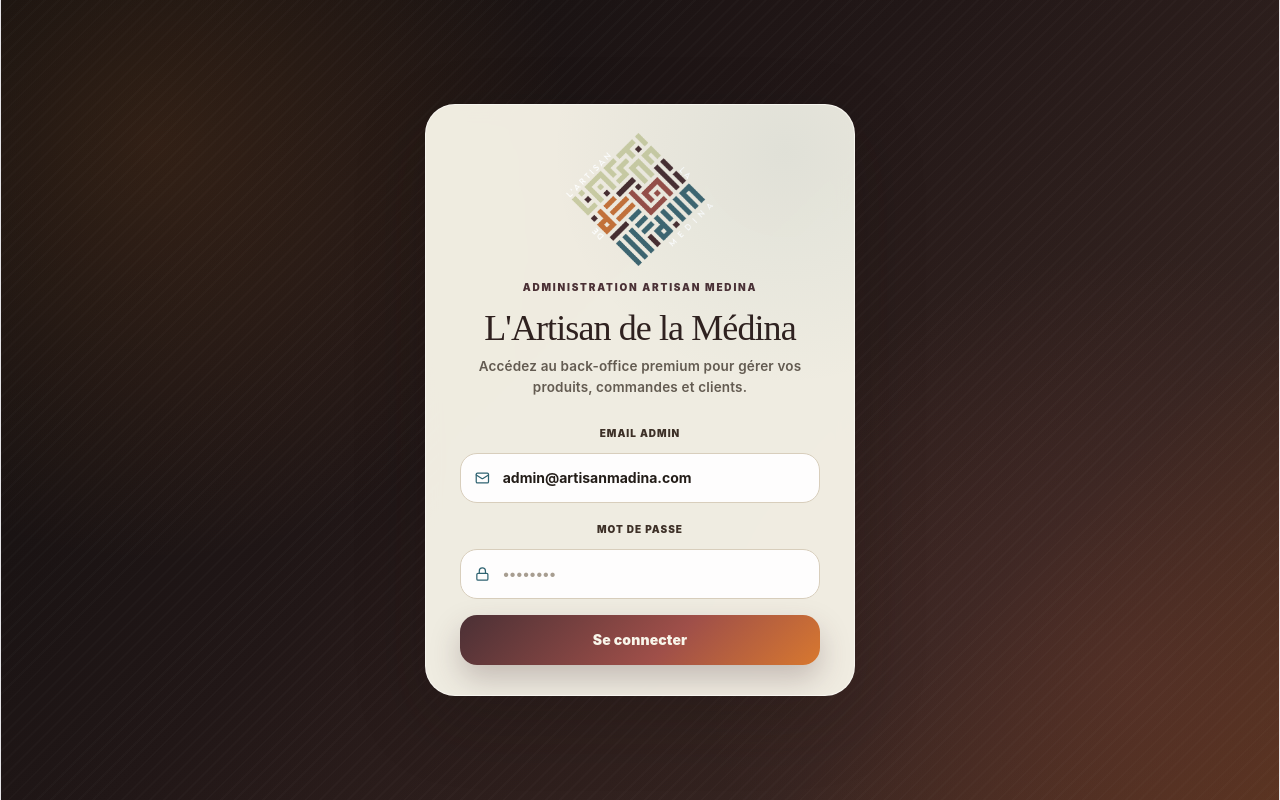
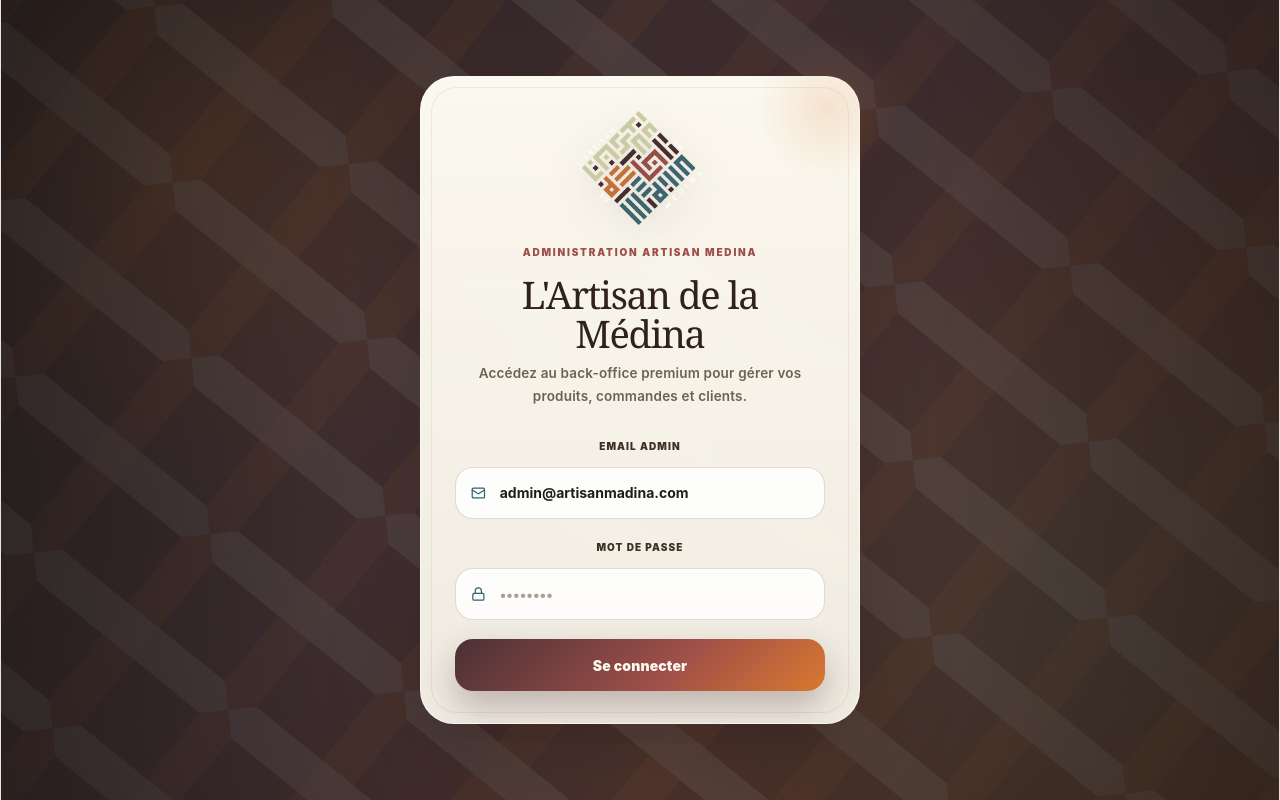
Before and after one commit to AminZouaoui7/artisan-tunisieAdmin, a React (Vite) app: page /login in a window 1280 px wide. Built offline with nearby package versions, Linux system fonts and the light colour scheme; no server answers.

Commit message:
commands  ccdbcbccqssqsqbc

```diff
--- a/src/styles/LoginPage.css
+++ b/src/styles/LoginPage.css
@@ -7,7 +7,7 @@
   --am-orange: #d8782f;
   --am-burgundy: #4b3035;
   --am-brown: #6a3b21;
-  --am-shadow: 0 24px 70px rgba(25, 18, 13, 0.22);
+  --am-shadow: 0 30px 90px rgba(21, 15, 12, 0.28);
 }
 
 *,
@@ -16,95 +16,103 @@
   box-sizing: border-box;
 }
 
+html,
+body,
+#root {
+  min-height: 100%;
+}
+
+body {
+  margin: 0;
+}
+
 .login-page {
   min-height: 100vh;
-  padding: 18px;
-  display: flex;
-  align-items: center;
-  justify-content: center;
+  min-height: 100svh;
+  padding: 28px;
+  display: grid;
+  place-items: center;
   position: relative;
   overflow: hidden;
   background:
-    radial-gradient(circle at 12% 18%, rgba(216, 120, 47, 0.18), transparent 32%),
-    radial-gradient(circle at 88% 84%, rgba(159, 79, 73, 0.22), transparent 32%),
-    linear-gradient(135deg, #100d0d 0%, #221717 44%, #3a2622 76%, #6a3b21 100%);
+    radial-gradient(circle at 15% 20%, rgba(216, 120, 47, 0.22), transparent 28%),
+    radial-gradient(circle at 85% 80%, rgba(47, 99, 113, 0.2), transparent 30%),
+    linear-gradient(135deg, #2b1d1d 0%, #4b3035 45%, #6a3b21 100%);
 }
 
+/* motif discret, plus jamais zoomé énorme */
 .login-page::before {
+  content: "";
+  position: absolute;
+  inset: -80px;
+  pointer-events: none;
+  opacity: 0.16;
+  background-image:
+    linear-gradient(45deg, transparent 42%, rgba(248, 245, 234, 0.7) 42% 58%, transparent 58%),
+    linear-gradient(-45deg, transparent 42%, rgba(216, 120, 47, 0.55) 42% 58%, transparent 58%);
+  background-size: 170px 170px;
+  background-position: center;
+  transform: rotate(-6deg) scale(1.04);
+}
+
+/* voile premium pour calmer le fond */
+.login-page::after {
   content: "";
   position: absolute;
   inset: 0;
   pointer-events: none;
   background:
-    repeating-linear-gradient(
-      135deg,
-      rgba(248, 245, 234, 0.018) 0,
-      rgba(248, 245, 234, 0.018) 2px,
-      transparent 2px,
-      transparent 10px
-    );
-}
-
-.login-page::after {
-  content: "";
-  position: absolute;
-  inset: 0;
-  pointer-events: none;
-  background: linear-gradient(
-    120deg,
-    rgba(21, 21, 21, 0.28) 0%,
-    rgba(21, 21, 21, 0.04) 42%,
-    rgba(21, 21, 21, 0.24) 100%
-  );
+    linear-gradient(90deg, rgba(21, 21, 21, 0.35), rgba(21, 21, 21, 0.08), rgba(21, 21, 21, 0.35)),
+    radial-gradient(circle at center, rgba(248, 245, 234, 0.08), rgba(21, 21, 21, 0.42));
 }
 
 .login-card {
   position: relative;
   z-index: 1;
-  width: min(430px, 100%);
-  max-height: calc(100vh - 36px);
-  overflow-y: auto;
-  padding: 28px 34px 30px;
-  border-radius: 30px;
-  border: 1px solid rgba(255, 255, 255, 0.5);
-  background: rgba(248, 245, 234, 0.96);
-  backdrop-filter: blur(10px);
+  width: min(440px, 100%);
+  padding: 34px 34px 32px;
+  border-radius: 34px;
+  border: 1px solid rgba(255, 255, 255, 0.62);
+  background:
+    linear-gradient(180deg, rgba(255, 252, 242, 0.98), rgba(248, 245, 234, 0.95));
   box-shadow: var(--am-shadow);
+  backdrop-filter: blur(18px);
   animation: login-fade-in 420ms ease-out both;
-  scrollbar-width: thin;
 }
 
 .login-card::before {
   content: "";
   position: absolute;
-  inset: 0;
-  border-radius: inherit;
+  inset: 10px;
+  border-radius: 26px;
   pointer-events: none;
-  background: radial-gradient(circle at 84% 8%, rgba(47, 99, 113, 0.08), transparent 36%);
+  border: 1px solid rgba(75, 48, 53, 0.08);
+}
+
+.login-card::after {
+  content: "";
+  position: absolute;
+  width: 150px;
+  height: 150px;
+  right: -45px;
+  top: -45px;
+  border-radius: 999px;
+  background: radial-gradient(circle, rgba(216, 120, 47, 0.16), transparent 68%);
+  pointer-events: none;
 }
 
 .login-header {
+  position: relative;
   text-align: center;
 }
 
 .login-logo {
-  width: min(150px, 54%);
+  width: 128px;
   height: auto;
-  margin: 0 auto 8px;
+  margin: 0 auto 14px;
   display: block;
   object-fit: contain;
-}
-
-.login-badge {
-  width: 48px;
-  height: 48px;
-  margin: 0 auto 12px;
-  border-radius: 16px;
-  display: grid;
-  place-items: center;
-  color: #fff;
-  background: linear-gradient(135deg, var(--am-burgundy), var(--am-terracotta), var(--am-orange));
-  box-shadow: 0 12px 26px rgba(75, 48, 53, 0.24);
+  filter: drop-shadow(0 10px 20px rgba(75, 48, 53, 0.16));
 }
 
 .login-kicker {
@@ -113,58 +121,66 @@
   font-weight: 900;
   letter-spacing: 0.18em;
   text-transform: uppercase;
-  color: var(--am-burgundy);
+  color: var(--am-terracotta);
 }
 
 .login-card h1 {
-  margin: 10px 0 8px;
+  margin: 10px 0 10px;
   color: #2f211f;
-  font-size: clamp(28px, 3.2vw, 36px);
-  line-height: 1.04;
-  letter-spacing: -0.025em;
-  font-family: "Times New Roman", Georgia, serif;
+  font-size: clamp(29px, 3vw, 38px);
+  line-height: 1.02;
+  letter-spacing: -0.035em;
+  font-family: Georgia, "Times New Roman", serif;
 }
 
 .login-subtitle {
-  max-width: 340px;
-  margin: 0 auto 22px;
-  color: #635b51;
+  max-width: 350px;
+  margin: 0 auto 26px;
+  color: #6d6156;
   font-size: 13.5px;
-  line-height: 1.55;
+  line-height: 1.65;
   font-weight: 600;
 }
 
 .login-card form {
+  position: relative;
   display: grid;
-  gap: 13px;
+  gap: 15px;
 }
 
 .login-card label {
   display: grid;
-  gap: 7px;
+  gap: 8px;
   color: #3d3027;
   font-size: 10px;
   font-weight: 900;
-  letter-spacing: 0.1em;
+  letter-spacing: 0.11em;
   text-transform: uppercase;
 }
 
 .login-field {
-  height: 50px;
-  padding: 0 14px;
-  border-radius: 17px;
-  border: 1px solid #d8cebc;
-  background: rgba(255, 255, 255, 0.92);
+  height: 52px;
+  padding: 0 15px;
+  border-radius: 18px;
+  border: 1px solid rgba(106, 59, 33, 0.18);
+  background: rgba(255, 255, 255, 0.86);
   display: flex;
   align-items: center;
-  gap: 11px;
+  gap: 12px;
   color: var(--am-teal);
-  transition: border-color 200ms ease, box-shadow 200ms ease, transform 200ms ease;
+  box-shadow: inset 0 1px 0 rgba(255, 255, 255, 0.9);
+  transition: border-color 180ms ease, box-shadow 180ms ease, transform 180ms ease;
+}
+
+.login-field:hover {
+  border-color: rgba(216, 120, 47, 0.42);
 }
 
 .login-field:focus-within {
-  border-color: rgba(216, 120, 47, 0.78);
-  box-shadow: 0 0 0 4px rgba(216, 120, 47, 0.13);
+  border-color: rgba(216, 120, 47, 0.82);
+  box-shadow:
+    0 0 0 4px rgba(216, 120, 47, 0.14),
+    inset 0 1px 0 rgba(255, 255, 255, 0.9);
   transform: translateY(-1px);
 }
 
@@ -176,17 +192,17 @@
   background: transparent;
   color: #231d18;
   font-size: 14px;
-  font-weight: 700;
+  font-weight: 750;
 }
 
 .login-field input::placeholder {
-  color: #a79d90;
+  color: #a99f93;
 }
 
 .login-error {
   margin: 0;
-  padding: 10px 12px;
-  border-radius: 14px;
+  padding: 11px 13px;
+  border-radius: 15px;
   border: 1px solid rgba(159, 79, 73, 0.34);
   background: rgba(159, 79, 73, 0.1);
   color: #8b403a;
@@ -196,27 +212,32 @@
 }
 
 .login-submit {
-  margin-top: 3px;
-  height: 50px;
+  margin-top: 4px;
+  height: 52px;
   border: 0;
-  border-radius: 17px;
+  border-radius: 18px;
   cursor: pointer;
-  color: var(--am-cream);
+  color: #fffaf0;
   font-size: 14px;
-  font-weight: 900;
+  font-weight: 950;
   letter-spacing: 0.01em;
-  background: linear-gradient(135deg, var(--am-burgundy) 0%, var(--am-terracotta) 58%, var(--am-orange) 100%);
-  box-shadow: 0 14px 30px rgba(75, 48, 53, 0.26);
+  background:
+    linear-gradient(135deg, var(--am-burgundy) 0%, var(--am-terracotta) 58%, var(--am-orange) 100%);
+  box-shadow: 0 16px 34px rgba(75, 48, 53, 0.3);
   transition: transform 180ms ease, box-shadow 180ms ease, opacity 180ms ease;
 }
 
 .login-submit:hover {
   transform: translateY(-2px);
-  box-shadow: 0 20px 38px rgba(75, 48, 53, 0.32);
+  box-shadow: 0 22px 44px rgba(75, 48, 53, 0.36);
+}
+
+.login-submit:active {
+  transform: translateY(0);
 }
 
 .login-submit:disabled {
-  opacity: 0.64;
+  opacity: 0.65;
   cursor: not-allowed;
   transform: none;
 }
@@ -224,7 +245,7 @@
 @keyframes login-fade-in {
   from {
     opacity: 0;
-    transform: translateY(14px) scale(0.985);
+    transform: translateY(16px) scale(0.985);
   }
 
   to {
@@ -235,18 +256,22 @@
 
 @media (max-width: 720px) {
   .login-page {
-    padding: 14px;
+    padding: 18px;
+  }
+
+  .login-page::before {
+    opacity: 0.12;
+    background-size: 135px 135px;
   }
 
   .login-card {
     width: 100%;
-    max-height: calc(100vh - 28px);
-    padding: 26px 22px 26px;
-    border-radius: 28px;
+    padding: 30px 24px 28px;
+    border-radius: 30px;
   }
 
   .login-logo {
-    width: min(135px, 52%);
+    width: 118px;
   }
 
   .login-card h1 {
@@ -254,31 +279,29 @@
   }
 
   .login-subtitle {
+    margin-bottom: 22px;
     font-size: 13px;
-    margin-bottom: 18px;
   }
 }
 
-@media (max-width: 540px) {
+@media (max-width: 480px) {
   .login-page {
-    min-height: 100svh;
     padding: 12px;
-    align-items: center;
   }
 
   .login-card {
-    max-height: calc(100svh - 24px);
-    padding: 24px 20px 24px;
-    border-radius: 26px;
-    margin: 0;
+    padding: 26px 20px 24px;
+    border-radius: 28px;
   }
 
   .login-logo {
-    width: min(120px, 48%);
+    width: 108px;
+    margin-bottom: 12px;
   }
 
   .login-kicker {
     font-size: 9px;
+    letter-spacing: 0.15em;
   }
 
   .login-card h1 {
@@ -287,12 +310,12 @@
 
   .login-subtitle {
     font-size: 12.5px;
-    line-height: 1.45;
+    line-height: 1.5;
   }
 
   .login-field,
   .login-submit {
-    height: 48px;
+    height: 49px;
     border-radius: 16px;
   }
 }
```
